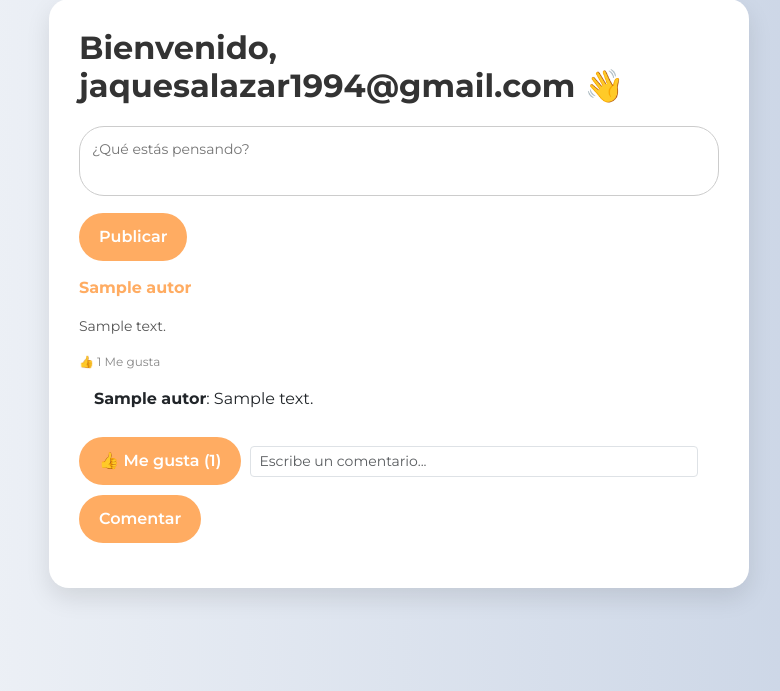
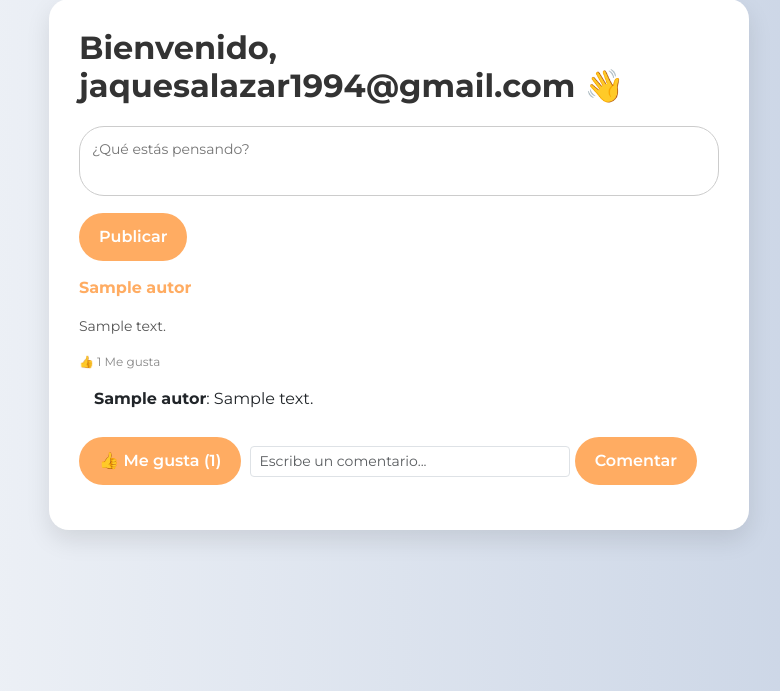
Before and after one commit to jaquesalazar/red_social, a Django app: template red_social/myapp/templates/myapp/red_social.html in a window 1280 px wide. Shown: the part 109-800 px from the top of the page, without its empty margins (241-1021 px from the left). Run offline with Django 5.2, Linux system fonts and the light colour scheme; data comes from the database, SQL or seed files in the repository; tables that the repository leaves empty hold one stand-in row (values such as "Sample post"); the template is opened without the code that fills it: values that come from a table or form of the project are taken from there, most other values are stand-ins (such as "Sample title", 1, 10 or a date in 2020).

Commit message:
fin ahora si

```diff
--- a/red_social/myapp/templates/myapp/red_social.html
+++ b/red_social/myapp/templates/myapp/red_social.html
@@ -90,6 +90,8 @@
 
         .btn-publicar:hover {
             background-color: #e69447;
+            margin-bottom: 10px;
+
         }
 
         .post {
@@ -158,6 +160,7 @@
                 {% csrf_token %}
                 <textarea name="contenido" placeholder="¿Qué estás pensando?"></textarea>
                 <button type="submit" class="btn-publicar">Publicar</button>
+                </br>
             </form>
         </div>
 
@@ -195,7 +198,7 @@
                     <!-- Comentar -->
                     <form action="{% url 'comentar_publicacion' p.id %}" method="post" style="display:inline; margin-left:5px;">
                         {% csrf_token %}
-                        <input type="text" name="comentario" placeholder="Escribe un comentario..." class="form-control form-control-sm" style="width:70%; display:inline-block;">
+                        <input type="text" name="comentario" placeholder="Escribe un comentario..." class="form-control form-control-sm" style="width:50%; display:inline-block;">
                         <button type="submit" class="btn-publicar btn-sm">Comentar</button>
                     </form>
                 </div>
@@ -211,7 +214,10 @@
             {% endif %}
         </div>
         {% empty %}
-        <p>No hay publicaciones aún. ¡Sé el primero en escribir algo!</p>
+        <div>
+            <br>
+            <p>No hay publicaciones aún. ¡Sé el primero en escribir algo!</p>
+        </div>
         {% endfor %}
 
     </div>
```
